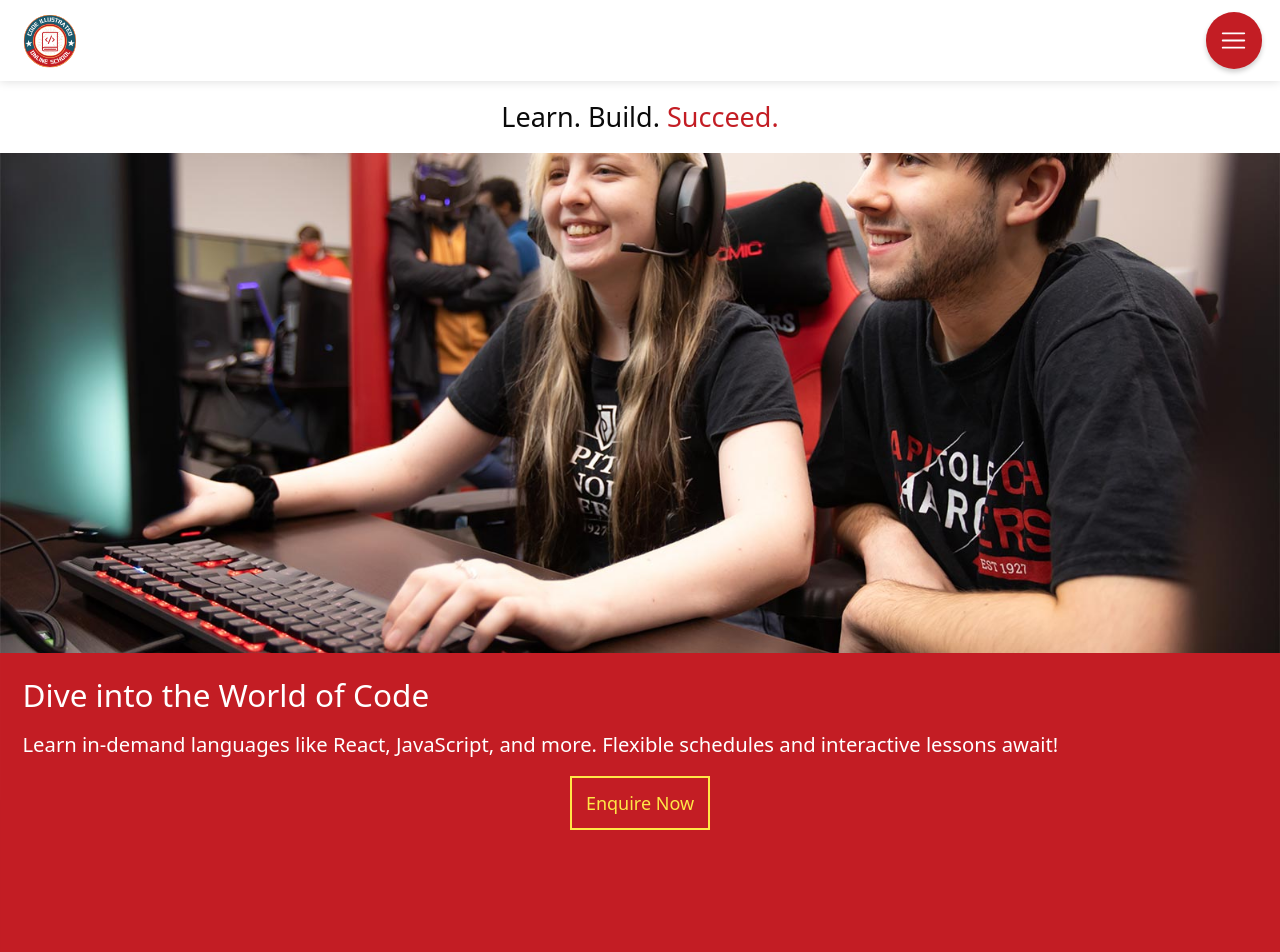
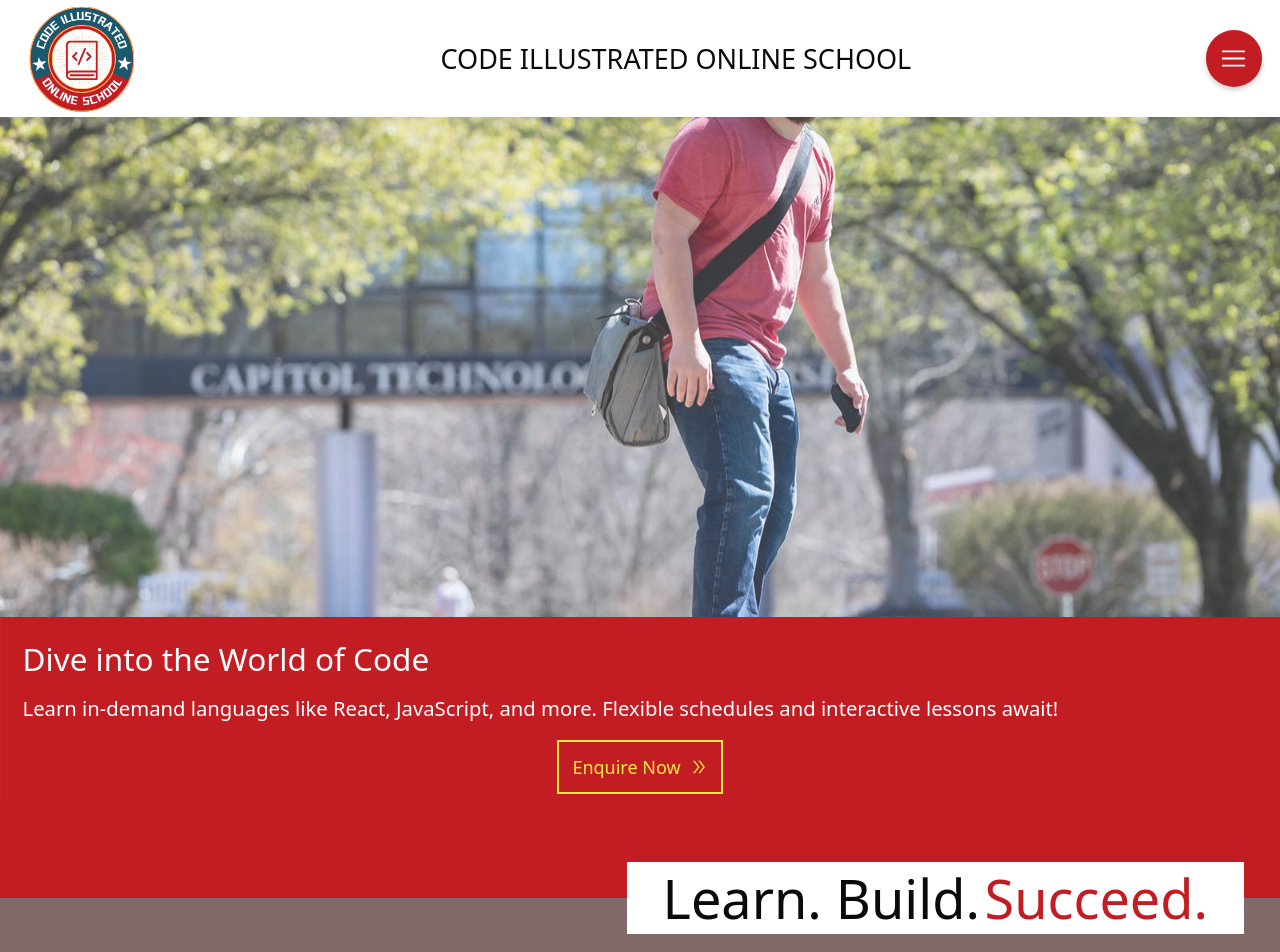
Before and after one commit to osaroDEV/code-illustrated, a Next.js app: page / in a window 1280 px wide. Shown: the top 952 px of the page. Built offline with nearby package versions, Linux system fonts and the light colour scheme.

Commit message:
make Nav resp. combine carousels. use opacity

```diff
--- a/src/app/(frontend)/page.tsx
+++ b/src/app/(frontend)/page.tsx
@@ -1,15 +1,10 @@
-import { CarouselCaptions } from '../components/CarouselCaptions'
-import { CarouselImages } from '../components/CarouselImages'
+import Carousels from '../components/Carousels'
 import './styles.css'
 
 export default function HomePage() {
   return (
     <div>
-      <h1 className="text-2xl h-[4rem] flex items-center justify-center">
-        Learn. Build.&nbsp; <span className="text-[#C31D24]">Succeed.</span>
-      </h1>
-      <CarouselImages />
-      <CarouselCaptions />
+      <Carousels />
     </div>
   )
 }
--- a/src/app/(frontend)/styles.css
+++ b/src/app/(frontend)/styles.css
@@ -69,6 +69,29 @@ img {
   height: auto;
   display: block;
 }
+
+.lhs-caption, .rhs-caption {
+  font-size: 1.75rem;
+  font-weight: 200;
+}
+
+.rhs-caption {
+  color: #C31D24;
+}
+
+@media (min-width: 480px) {
+  .lhs-caption, .rhs-caption {
+    font-size: 2.25rem;
+  }
+
+ }
+
+@media (min-width: 768px) {
+  .lhs-caption, .rhs-caption {
+    font-size: 3rem;
+  }
+
+ }
 
 .dark {
   --background: oklch(0.145 0 0);
--- a/src/app/components/CarouselCaptions.tsx
+++ b/src/app/components/CarouselCaptions.tsx
@@ -8,10 +8,13 @@ import {
   // CarouselNext,
   // CarouselPrevious,
 } from "@/components/ui/carousel"
+import { AiOutlineDoubleRight } from "react-icons/ai";
 
 export function CarouselCaptions() {
   const plugin = React.useRef(
-    Autoplay({ delay: 2000, stopOnInteraction: true })
+    Autoplay({ delay: 2000,
+      // stopOnInteraction: true
+    })
   )
 
   const captions = [
@@ -25,16 +28,16 @@ export function CarouselCaptions() {
     <Carousel
       plugins={[plugin.current]}
       className="w-full"
-      onMouseEnter={plugin.current.stop}
-      onMouseLeave={plugin.current.reset}
+      // onMouseEnter={plugin.current.stop}
+      // onMouseLeave={plugin.current.reset}
     >
       <CarouselContent>
         {captions.map((caption,index) => (
           <CarouselItem key={index} className="w-full">
-            <div className="relative flex flex-col gap-4 w-full h-[350px] md:h-[500px] bg-[#C31D24] text-white p-5">
+            <div className="relative flex flex-col gap-4 w-full h-[15.625rem] bg-[#C31D24] text-white p-5">
               <h2 className='text-[1.75rem] leading-[1.2]'>{caption.header}</h2>
               <h3 className='text-[1.125rem] leading-[1.3]'>{caption.note}</h3>
-              <button className='outline-0 py-2 px-3 mx-auto inline-block text-[#ffe747] bg-transparent border-[.125rem] hover:border-[.25rem] border-[#ffe747] cursor-pointer'>Enquire Now</button>
+              <button className='outline-0 flex py-2 px-3 mx-auto items-center gap-2 text-[#ffe747] bg-transparent border-[.125rem] hover:border-[.25rem] border-[#ffe747] cursor-pointer'>Enquire Now <span><AiOutlineDoubleRight /></span></button>
             </div>
           </CarouselItem>
         ))}
--- a/src/app/components/CarouselImages.tsx
+++ b/src/app/components/CarouselImages.tsx
@@ -1,21 +1,8 @@
 'use client'
 import * as React from "react"
-import Autoplay from "embla-carousel-autoplay"
 import Image from 'next/image'
-import { Card, CardContent } from "@/components/ui/card"
-import {
-  Carousel,
-  CarouselContent,
-  CarouselItem,
-  // CarouselNext,
-  // CarouselPrevious,
-} from "@/components/ui/carousel"
 
 export function CarouselImages() {
-  const plugin = React.useRef(
-    Autoplay({ delay: 2000, stopOnInteraction: true })
-  )
-
   const images = [
     "/images/flying.jpg",
     "/images/looking.jpg",
@@ -23,17 +10,23 @@ export function CarouselImages() {
     "/images/shaking.jpg",
   ]
 
+  const [currentImageIndex, setCurrentImageIndex] = React.useState(0)
+
+  React.useEffect(() => {
+    const interval = setInterval(() => {
+      setCurrentImageIndex((prevIndex) => (prevIndex + 1) % images.length)
+    }, 5000)
+
+    return () => clearInterval(interval)
+  }, [images.length])
+
   return (
-    <Carousel
-      plugins={[plugin.current]}
-      className="w-full"
-      onMouseEnter={plugin.current.stop}
-      onMouseLeave={plugin.current.reset}
+    <div className="relative w-full h-[500px] overflow-hidden">
+      {images.map((src, index) => (
+        <div
+          key={index}
+          className={`absolute inset-0 transition-opacity duration-1000 ease-in-out ${index === currentImageIndex ? 'opacity-100' : 'opacity-0'}`}
         >
-      <CarouselContent>
-        {images.map((src, index) => (
-          <CarouselItem key={index} className="w-full">
-            <div className="relative w-full h-[350px] md:h-[500px]">
           <Image
             src={src}
             alt={`Image ${index + 1}`}
@@ -43,11 +36,7 @@ export function CarouselImages() {
             className="object-cover"
           />
         </div>
-          </CarouselItem>
       ))}
-      </CarouselContent>
-      {/* <CarouselPrevious className="left-2" />
-      <CarouselNext className="right-2" /> */}
-    </Carousel>
+    </div>
   )
 }
--- /dev/null
+++ b/src/app/components/Carousels.tsx
@@ -0,0 +1,26 @@
+import React from 'react'
+import { CarouselImages } from './CarouselImages'
+import { CarouselCaptions } from './CarouselCaptions'
+
+const Carousels = () => {
+  return (
+    <div className="">
+      <div className="">
+        <section className="flex md:hidden bg-white h-16 justify-center items-center">
+          <span className="lhs-caption">Learn. Build.</span>&nbsp;
+          <span className="rhs-caption">Succeed.</span>
+        </section>
+        <CarouselImages />
+      </div>
+      <div className="md:relative">
+        <section className="hidden z-[100] md:flex md:absolute md:bottom-[-2rem] md:right-8 md:px-8 bg-white h-16 justify-center items-center">
+          <span className="lhs-caption">Learn. Build.</span>&nbsp;
+          <span className="rhs-caption">Succeed.</span>
+        </section>
+        <CarouselCaptions />
+      </div>
+    </div>
+  )
+}
+
+export default Carousels
--- a/src/app/components/Navbar.tsx
+++ b/src/app/components/Navbar.tsx
@@ -12,11 +12,17 @@ const Navbar = () => {
     openMenu()
   }
   return (
-    <div className="w-full h-18 bg-white flex items-center justify-center p-4 shadow-[0_0_10px_#00000026]">
+    <div className="w-full h-18 md:h-26 bg-white md:bg-transparent flex items-center justify-center p-4 shadow-[0_0_10px_#00000026]">
       <div className="w-full flex items-center justify-between">
-        <Link href="/">
+        <Link href="/" className="inline md:hidden">
           <Image src="/code-ill.svg" alt="logo" width={64} height={64} />
         </Link>
+        <Link href="/" className="hidden md:inline">
+          <Image src="/code-ill.svg" alt="logo" width={128} height={128} />
+        </Link>
+        <div className='hidden md:block text-2xl'>
+          CODE ILLUSTRATED ONLINE SCHOOL
+        </div>
         <button
           className="h-[3.125rem] w-[3.125rem] bg-[#C31D24] hover:bg-[#a20f24] shadow-[0_3px_5px_rgba(0,0,0,0.2)]  hover:shadow-[0_4px_6px_rgba(0,0,0,0.4)]  transition-shadow duration-300 ease-in-out rounded-full flex items-center justify-center cursor-pointer"
           onClick={handleMenu}
--- /dev/null
+++ b/tailwind.config.ts
@@ -0,0 +1,80 @@
+import type { Config } from "tailwindcss";
+
+export default {
+    // darkMode: ["class"],
+    content: [
+    "./src/pages/**/*.{js,ts,jsx,tsx,mdx}",
+    "./src/components/**/*.{js,ts,jsx,tsx,mdx}",
+    "./src/app/**/*.{js,ts,jsx,tsx,mdx}",
+  ],
+  theme: {
+  	extend: {
+		screens: {
+			'xsm': '480px',
+		  },
+  		colors: {
+  			neutral: {
+  				'0': '#FFFFFF',
+  				'50': '#F9FAFB',
+  				'100': '#F5F7F8',
+  				'200': '#EDEFF0',
+  				'300': '#D3D5DA',
+  				'400': '#98A2B3',
+  				'500': '#66717F',
+  				'700': '#273242',
+  				'900': '#020617',
+				'1000': '#030404'
+  			},
+  			pink: {
+  				lighter: '#FDEBFF',
+  				base: '#E255F2',
+  			},
+  			disabled: {
+  				'300': '#D3D5DA'
+  			},
+  			blue: {
+  				'10': '#E9EEFF',
+				'30': '#99B1FF',
+  				base: '#0C3DDE',
+  				light: '#C1CFFF',
+  				lighter: '#E9EEFF',
+  				dark: '#00218C',
+  				darker: '#07184F'
+  			}
+  		},
+		  boxShadow: {
+			'custom-combined': '0px_0px_0px_4px_#E9EEFF, 0px_1px_2px_0px_#1018280D',
+			'custom': '0px 1px 2px 0px rgba(82, 88, 102, 0.06)',
+		  },
+  		borderRadius: {
+  			base: '0.625rem',
+  			lg: 'var(--radius)',
+  			md: 'calc(var(--radius) - 2px)',
+  			sm: 'calc(var(--radius) - 4px)'
+  		},
+  		keyframes: {
+  			'accordion-down': {
+  				from: {
+  					height: '0'
+  				},
+  				to: {
+  					height: 'var(--radix-accordion-content-height)'
+  				}
+  			},
+  			'accordion-up': {
+  				from: {
+  					height: 'var(--radix-accordion-content-height)'
+  				},
+  				to: {
+  					height: '0'
+  				}
+  			}
+  		},
+  		animation: {
+  			'accordion-down': 'accordion-down 0.2s ease-out',
+  			'accordion-up': 'accordion-up 0.2s ease-out'
+  		}
+  	}
+  },
+  plugins: [require("tailwindcss-animate")],
+} satisfies Config;
```
Lines whose indentation alone changed are shown as unchanged.
